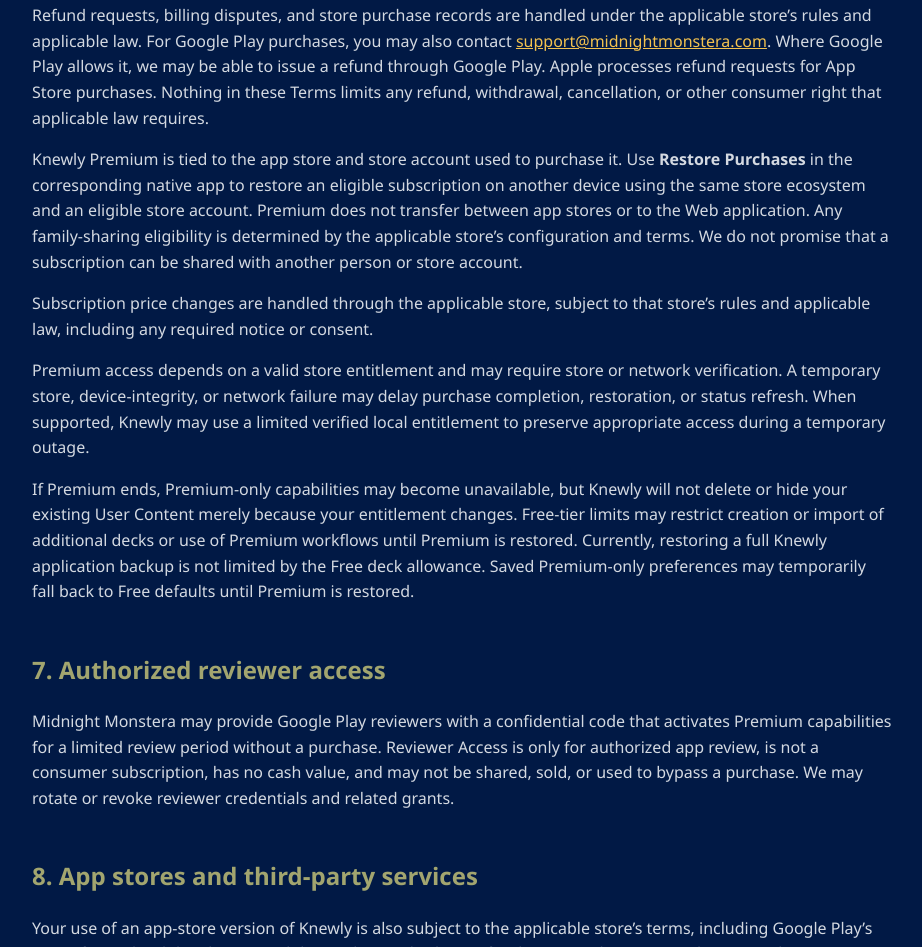
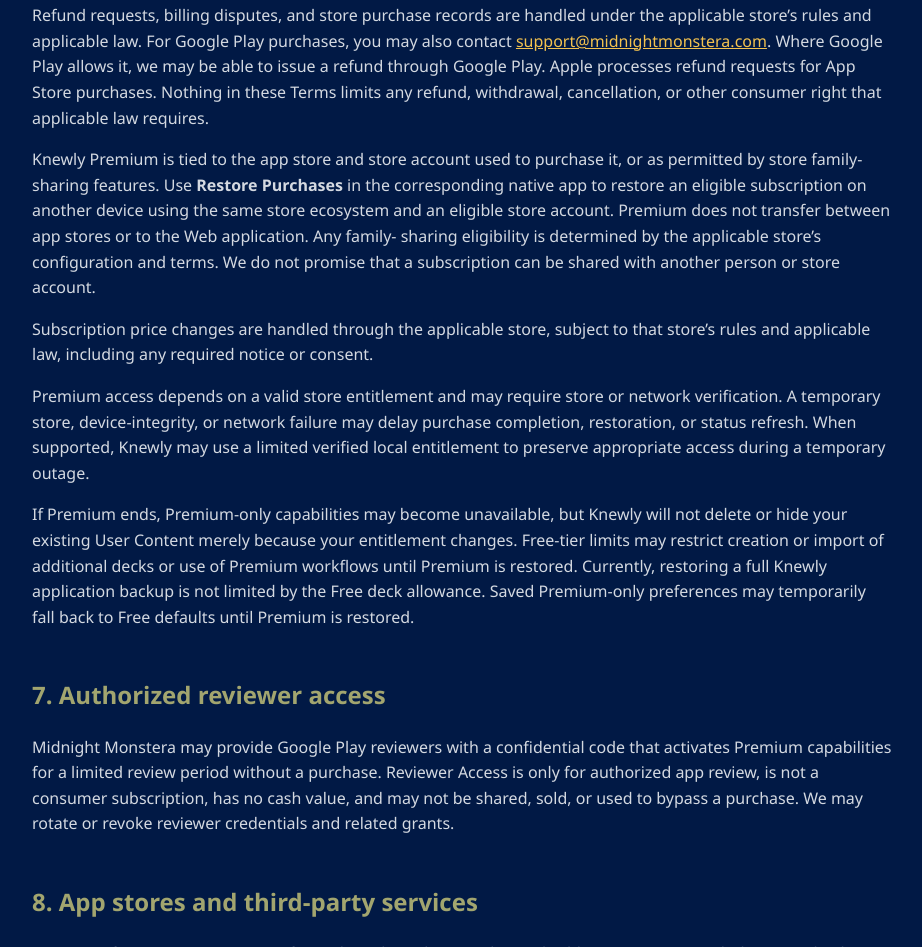
Before and after one commit to midnight-monstera/midnight-monstera-site, a plain HTML site: page knewly/terms/2026-11-05/index.html in a window 1280 px wide. Shown: the part 3445-4392 px from the top of the page, without its empty margins (178-1100 px from the left). Drawn offline with Linux system fonts and the light colour scheme.

Commit message:
Update Knewly terms and privacy status

```diff
--- a/knewly/terms/2026-11-05/index.html
+++ b/knewly/terms/2026-11-05/index.html
@@ -156,13 +156,14 @@ Google Play allows it, we may be able to issue a refund through Google Play.
 Apple processes refund requests for App Store purchases. Nothing in these
 Terms limits any refund, withdrawal, cancellation, or other consumer right that
 applicable law requires.</p>
-<p>Knewly Premium is tied to the app store and store account used to purchase it.
-Use <strong>Restore Purchases</strong> in the corresponding native app to restore an eligible
-subscription on another device using the same store ecosystem and an eligible
-store account. Premium does not transfer between app stores or to the Web
-application. Any family-sharing eligibility is determined by the applicable
-store’s configuration and terms. We do not promise that a subscription can be
-shared with another person or store account.</p>
+<p>Knewly Premium is tied to the app store and store account used to purchase it,
+or as permitted by store family-sharing features. Use <strong>Restore Purchases</strong> in
+the corresponding native app to restore an eligible subscription on another
+device using the same store ecosystem and an eligible store account. Premium
+does not transfer between app stores or to the Web application. Any family-
+sharing eligibility is determined by the applicable store’s configuration and
+terms. We do not promise that a subscription can be shared with another person
+or store account.</p>
 <p>Subscription price changes are handled through the applicable store, subject to
 that store’s rules and applicable law, including any required notice or consent.</p>
 <p>Premium access depends on a valid store entitlement and may require store or
```
Also changed, not shown: knewly/terms/index.html (+8 -7 lines), privacy.html (+1 -1 lines).
